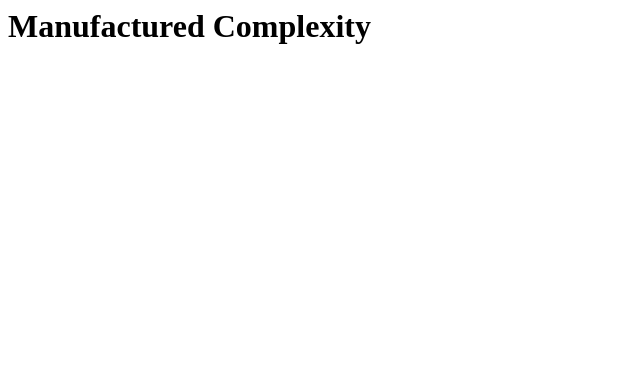
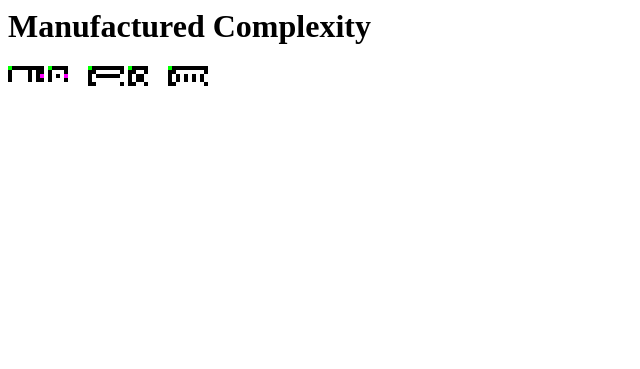
Before and after one commit to jmpinit/manufactured-complexity, a website: page static/index.html in a window 1280 px wide. Shown: the whole page, without its empty margins (0-640 px from the left). Drawn offline with nearby package versions, Linux system fonts and the light colour scheme.

Commit message:
Load and draw devices according to metadata.

```diff
--- /dev/null
+++ b/static/assets/devices.json
@@ -0,0 +1,34 @@
+{
+    "boxes": [
+        {
+            "height": 4,
+            "width": 9,
+            "x": 0,
+            "y": 0
+        },
+        {
+            "height": 4,
+            "width": 5,
+            "x": 10,
+            "y": 0
+        },
+        {
+            "height": 5,
+            "width": 9,
+            "x": 0,
+            "y": 5
+        },
+        {
+            "height": 5,
+            "width": 5,
+            "x": 28,
+            "y": 10
+        },
+        {
+            "height": 5,
+            "width": 10,
+            "x": 5,
+            "y": 14
+        }
+    ]
+}
--- a/static/index.html
+++ b/static/index.html
@@ -6,7 +6,17 @@
 <body>
     <h1>Manufactured Complexity</h1>
 
+    <canvas id="viewport" width="300" height="300"></canvas>
+
     <script src="//code.jquery.com/jquery-1.11.2.min.js"></script>
     <script src="js/complexity.js" type="text/javascript"></script>
+
+    <script type="text/javascript">
+        var canvas = $("#viewport")[0];
+
+        complexity.load(function() {
+            complexity.debug.drawDevices(canvas, 4);
+        });
+    </script>
 </body>
 </html>
--- a/static/js/complexity.js
+++ b/static/js/complexity.js
@@ -1 +1,63 @@
-alert("hello world");
+complexity = {
+    metadata: undefined,
+    spritesheet: undefined,
+
+    load: function(cb) {
+        var spriteTask = $.Deferred();
+        var metaTask = $.Deferred();
+
+        var spritesheet = new Image();
+        spritesheet.src = '/assets/devices.png';
+        spritesheet.addEventListener("load", function() {
+            complexity.spritesheet = spritesheet;
+            spriteTask.resolve();
+        }, false);
+
+        $.getJSON("/assets/devices.json", function(data) {
+            complexity.metadata = data;
+            metaTask.resolve();
+        });
+
+        // callback when all assets are loaded
+        $.when(spriteTask, metaTask).done(function() { cb(); });
+    },
+
+    manufacture: function(canvas) {
+    },
+
+    debug: {
+        drawDevices: function(canvas, scale) {
+            if(scale === undefined) scale = 1;
+
+            var ctx = canvas.getContext('2d');
+            ctx.imageSmoothingEnabled = false;
+
+            var boxes = complexity.metadata.boxes;
+
+            var maxWidth = 0;
+            var maxHeight = 0;
+
+            for(var i in boxes) {
+                var box = boxes[i];
+                if(box.width > maxWidth) maxWidth = box.width;
+                if(box.height > maxHeight) maxHeight = box.height;
+            }
+
+            var gridWidth = maxWidth * scale;
+            var gridHeight = maxHeight * scale;
+
+            var x = 0, y = 0;
+
+            for(var i in boxes) {
+                var box = boxes[i];
+                ctx.drawImage(complexity.spritesheet, box.x, box.y, box.width, box.height, x, y, box.width * scale, box.height * scale);
+
+                x += gridWidth;
+                if(x > canvas.width) {
+                    x = 0;
+                    y += gridHeight;
+                }
+            }
+        }
+    }
+}
```
Also changed, not shown: static/assets/devices.png (added).
